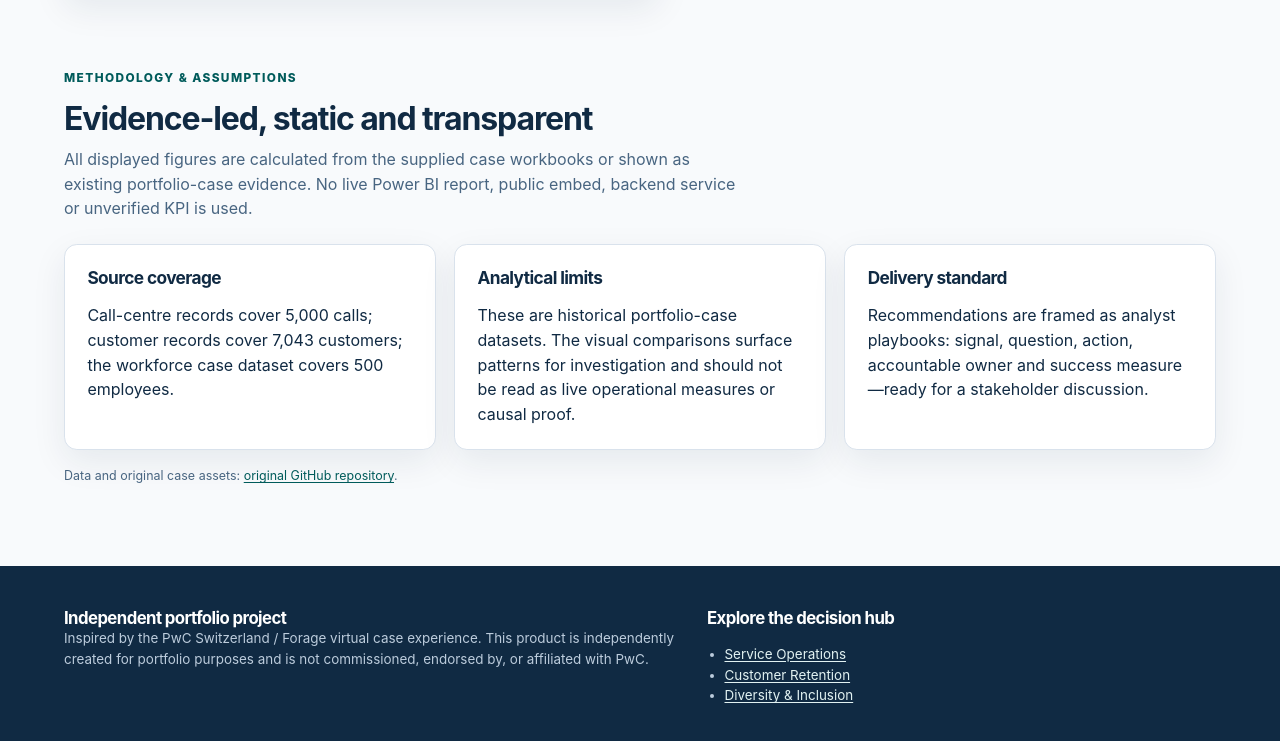
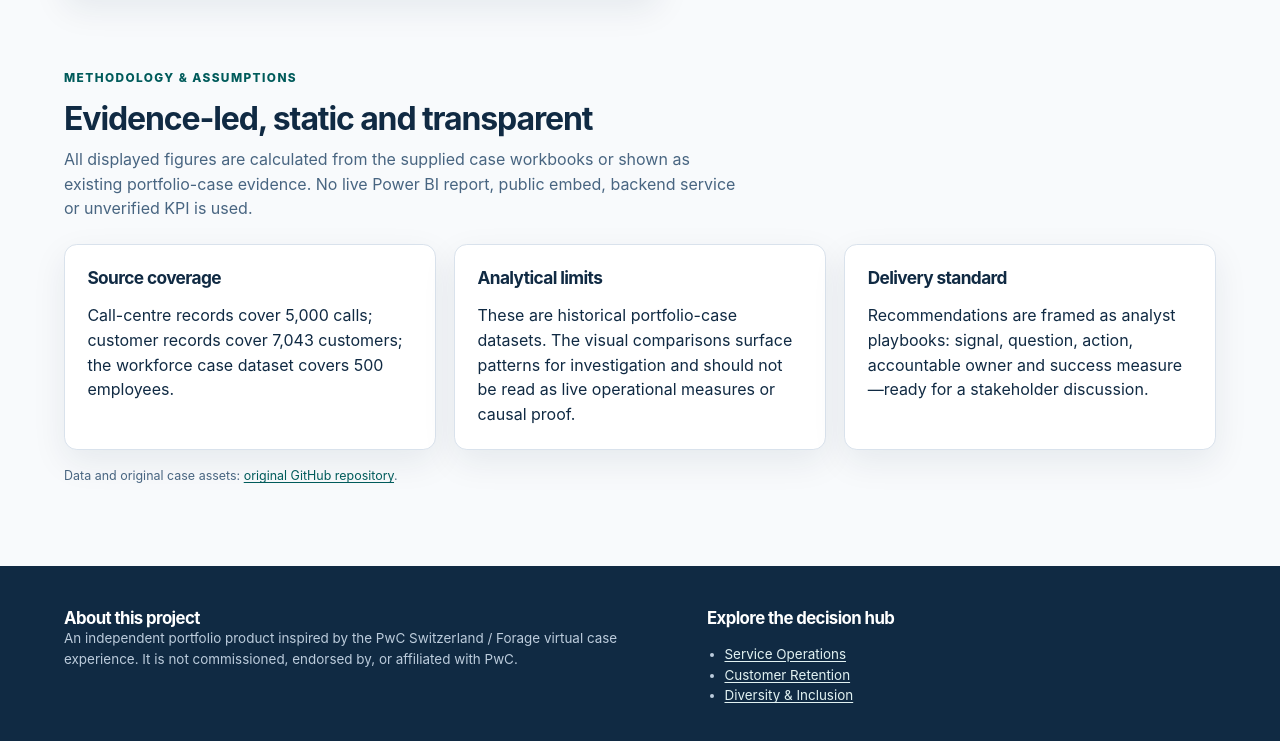
Before and after one commit to TimKong21/PwC-Switzerland-Power-BI-in-Data-Analytics-Virtual-Case-Experience, a website: page site/index.html in a window 1280 px wide. Shown: the part 1580-2321 px from the top of the page. Drawn offline with Linux system fonts and the light colour scheme.

Commit message:
chore: refine project disclaimer

```diff
--- a/site/index.html
+++ b/site/index.html
@@ -121,8 +121,8 @@
     <footer class="footer">
       <div class="shell footer-grid">
         <div>
-          <h2>Independent portfolio project</h2>
-          <p class="footer-disclaimer">Inspired by the PwC Switzerland / Forage virtual case experience. This product is independently created for portfolio purposes and is not commissioned, endorsed by, or affiliated with PwC.</p>
+          <h2>About this project</h2>
+          <p class="footer-disclaimer">An independent portfolio product inspired by the PwC Switzerland / Forage virtual case experience. It is not commissioned, endorsed by, or affiliated with PwC.</p>
         </div>
         <div>
           <h2>Explore the decision hub</h2>
```
Also changed, not shown: site/customer-retention.html (+1 -1 lines), site/diversity-inclusion.html (+1 -1 lines), site/service-operations.html (+1 -1 lines).
